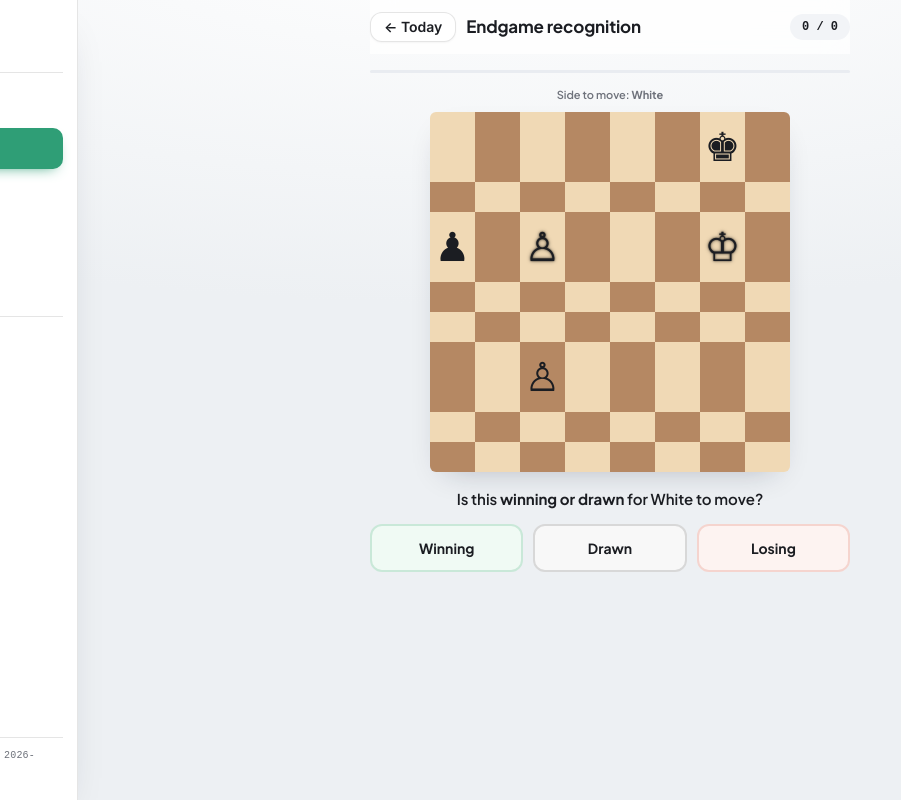
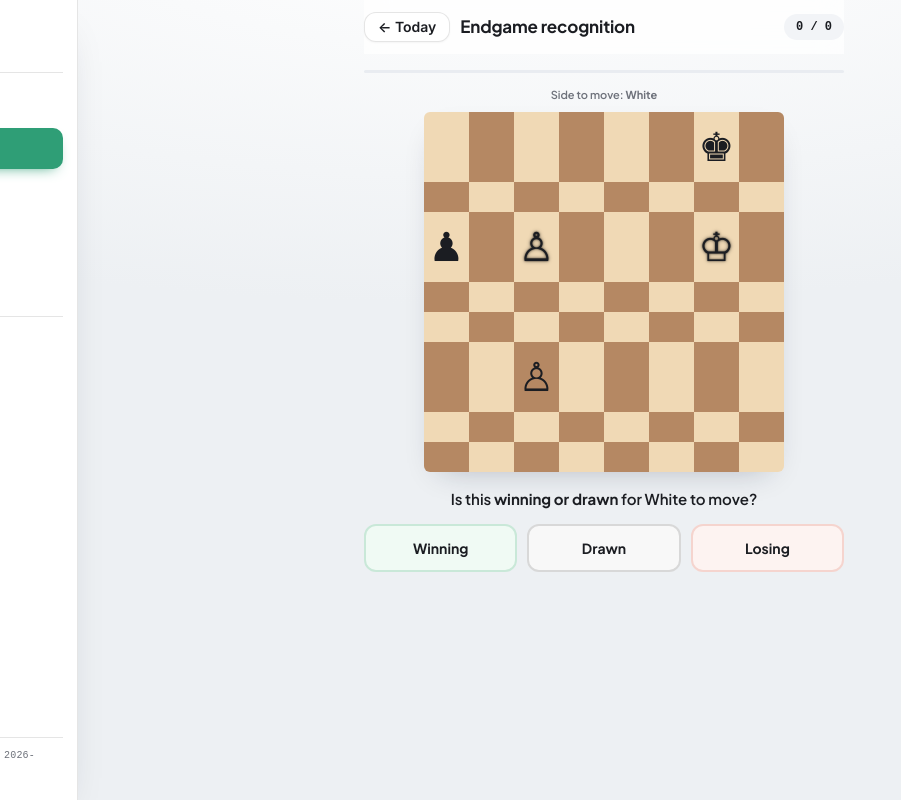
Before and after one commit to LCirujan0/chess-coach-testbed, a plain HTML site: page endgame-recognition.html in a window 1280 px wide. Shown: the full height of the page, 146-1047 px from the left. Drawn offline with Linux system fonts and the light colour scheme; a web font is replaced by a local one.

Commit message:
fix(R1.1-D): align endgame-recognition desktop shell with sibling pages
R1 nav chrome applied only padding-left:248px on this page; every other
page also sets padding-right:28px, padding-bottom:28px, font-size:15px at
the >=880px breakpoint. Partial shell application -> off layout. Aligned.
NOTE: board visual correctness still to be confirmed on the preview.

```diff
--- a/endgame-recognition.html
+++ b/endgame-recognition.html
@@ -219,7 +219,7 @@
   .tab-bar a svg.tab-icon { stroke:currentColor; fill:none; }
   .tab-bar a svg.tab-icon .filldot { fill:currentColor; stroke:none; }
   @media (min-width: 880px) {
-    body { padding-left:248px; }
+    body { padding-left:248px; padding-right:28px; padding-bottom:28px; font-size:15px; }
     .tab-bar { display:none; }
     .nav-drawer { position:fixed !important; top:0; left:0; width:224px !important; max-width:224px !important; height:100vh; transform:none !important; border-right:1px solid var(--line); background:var(--surface); padding:22px 14px 18px; z-index:10; }
     .nav-backdrop { display:none !important; }
```
